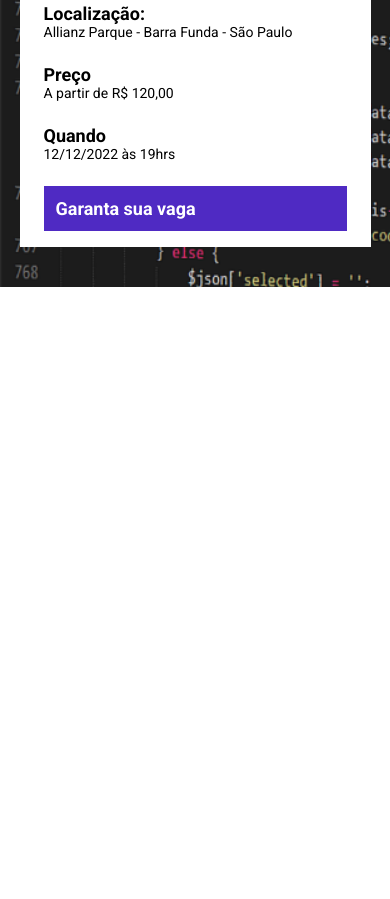
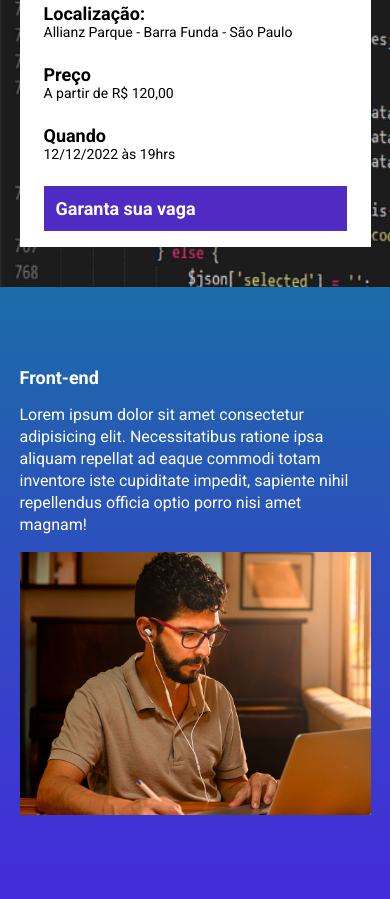
Before and after one commit to EduEbac/ebac_tech_talks, a website built with Parcel: page src/index.html in a window 390 px wide. Shown: the part 341-1240 px from the top of the page. Before the commit the page ends 844 px from the top, so only its background shows below. Built offline with nearby package versions, Linux system fonts and the light colour scheme.

Commit message:
M22_LandingPage - concluida aula 4 Imagem de destaque

```diff
--- a/src/index.html
+++ b/src/index.html
@@ -36,6 +36,18 @@
         </div>
     </header>
 
+    <section class="event">
+        <div class="container">
+            <div class="event__details">
+                <h2 class="event__details__title">Front-end</h2>
+                <p class="event__details__description">
+                    Lorem ipsum dolor sit amet consectetur adipisicing elit. Necessitatibus ratione ipsa aliquam repellat ad eaque commodi totam inventore iste cupiditate impedit, sapiente nihil repellendus officia optio porro nisi amet magnam!
+                </p>
+            </div>
+            <img class="event__image" src="./images/frontend.png" alt="Front-end">
+        </div>
+    </section>
+
     <script src="./scripts/main.js"></script>
 </body>
 </html>
--- /dev/null
+++ b/src/styles/_event.scss
@@ -0,0 +1,42 @@
+.event {
+    padding: 80px 0;
+    background-color: red;
+    background-image: linear-gradient(#1B6CA7, #442BDB);
+
+    .container {
+        display: flex;
+    }
+
+    &__image {
+        max-width: 360px;
+    }
+
+    &__details {
+        margin-right: 40px;
+
+        &__title {
+            font-size: 18px;
+            font-weight: bold;
+            margin-bottom: 16px;
+        }
+
+        &__description {
+            line-height: 22px;
+        }
+    }
+
+    @media (max-width: 640px) {
+        .container {
+            display: block;
+        }
+
+        &__details {
+            margin-right: 0;
+            margin-bottom: 16px;
+        }
+
+        &__image {
+            width: 100%;
+        }
+    }
+}
--- a/src/styles/main.scss
+++ b/src/styles/main.scss
@@ -1,6 +1,7 @@
 @use 'hero';
 @use 'components/infosbar';
 @use 'components/buttons';
+@use 'event';
 
 
 * {
```
